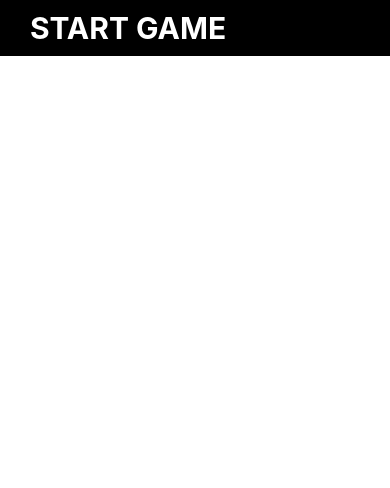
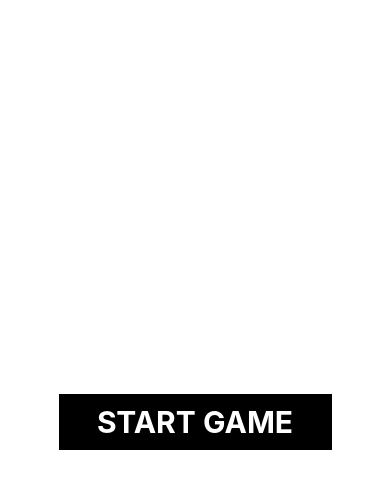
Before and after one commit to PABourdais/flappybird, a React Native app: screen / in a window 390 px wide. Shown: the top 488 px of the page. Built offline with nearby package versions, Linux system fonts and the light colour scheme.

Commit message:
Modify rootScreen

```diff
--- a/src/screens/Root/RootScreen.js
+++ b/src/screens/Root/RootScreen.js
@@ -1,11 +1,12 @@
 import React from 'react';
-import { StyleSheet, View, Text, TouchableOpacity } from 'react-native';
+import { StyleSheet, View, Text, TouchableOpacity, StatusBar } from 'react-native';
 
 const RootScreen = () =>  {
 
     return (
         <View style={styles.container}>
-            <TouchableOpacity style= {{backgroundColor: 'black', paddingHorizontal: 30, paddingVertical: 10}}
+            <StatusBar style="auto" hidden={true}/>
+            <TouchableOpacity style= {styles.button}
                               onPress={()=> {
                                console.log('hi')
                               }}>
@@ -22,5 +23,15 @@ export default RootScreen;
 const styles = StyleSheet.create({
     container: {
         flex: 1,
+        display: 'flex',
+        justifyContent: 'center',
+        alignItems: 'center'
     },
+    button: {
+        alignItems: 'center',
+        backgroundColor: 'black',
+        paddingHorizontal: 30,
+        paddingVertical: 10,
+        width: '70%'
+    }
 });
```
